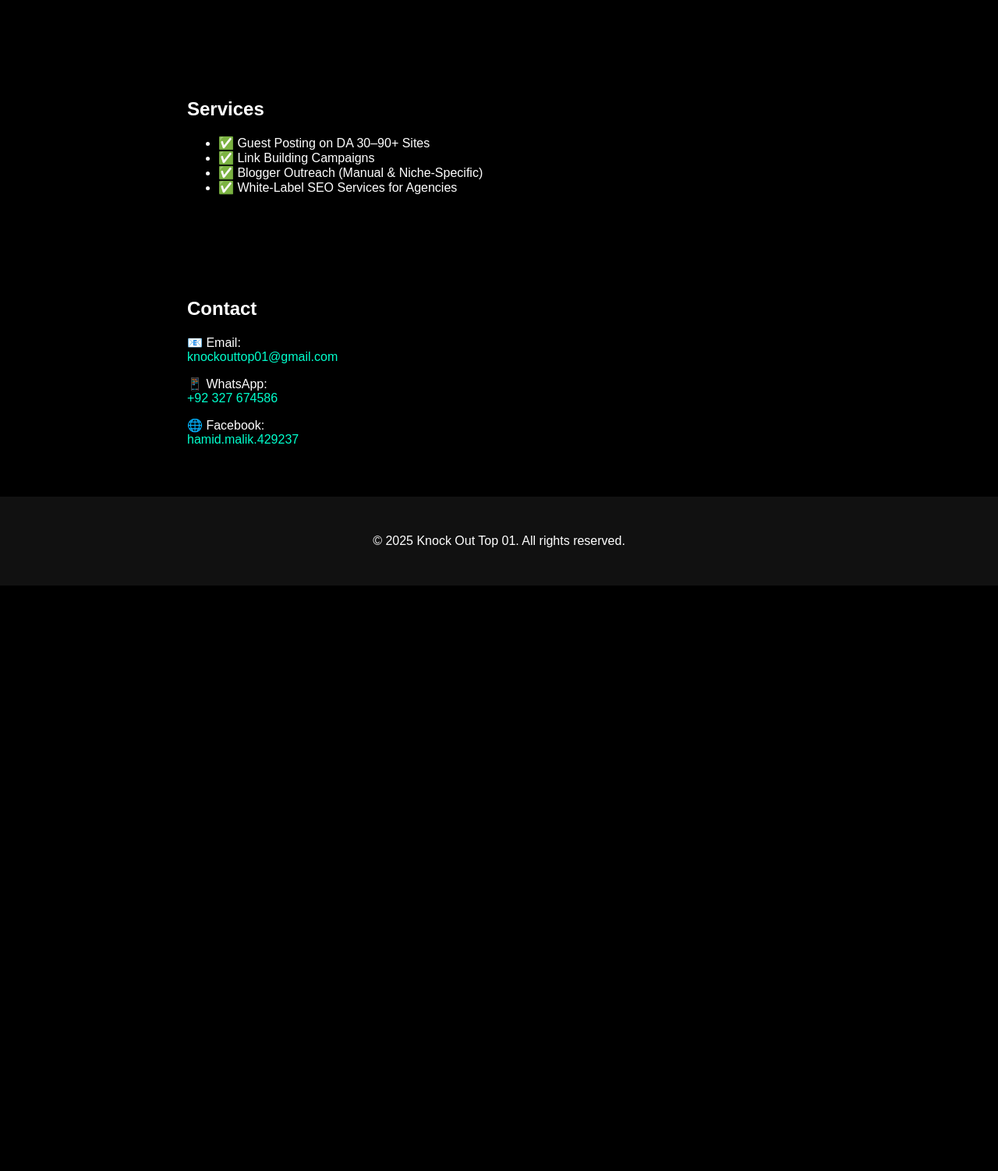
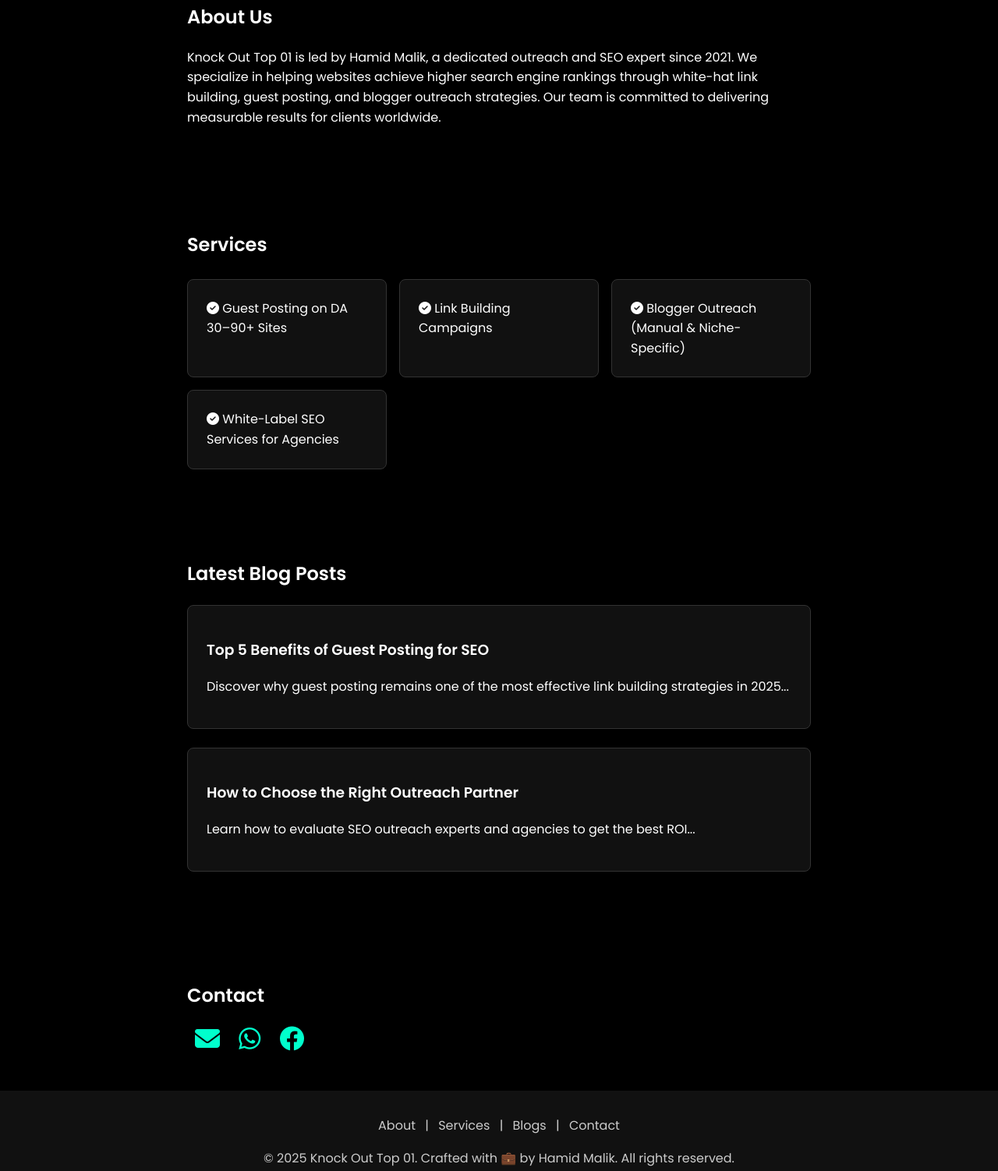
Before and after one commit to knockouttop01/knockouttop01, a plain HTML site: page index.html in a window 1280 px wide. Shown: the part 718-2220 px from the top of the page at 78% size. Before the commit the page ends 1469 px from the top, so only its background shows below. Drawn offline with Linux system fonts and the light colour scheme.

Commit message:
Add files via upload

```diff
--- a/index.html
+++ b/index.html
@@ -4,22 +4,42 @@
   <meta charset="UTF-8" />
   <meta name="viewport" content="width=device-width, initial-scale=1.0"/>
   <title>Knock Out Top 01 - Hamid Malik</title>
+
+  <!-- Google Fonts -->
+  <link href="https://fonts.googleapis.com/css2?family=Poppins:wght@400;600&display=swap" rel="stylesheet">
+  <!-- Font Awesome -->
+  <link rel="stylesheet" href="https://cdnjs.cloudflare.com/ajax/libs/font-awesome/6.4.0/css/all.min.css">
+
   <style>
+    html {
+      scroll-behavior: smooth;
+    }
     body {
       margin: 0;
-      font-family: Arial, sans-serif;
+      font-family: 'Poppins', sans-serif;
       background-color: #000;
       color: #fff;
+      line-height: 1.6;
     }
-    header, footer {
+    header {
       text-align: center;
       padding: 2em;
       background: #111;
+    }
+    .logo {
+      display: block;
+      max-width: 150px;
+      margin: 0 auto 1em;
     }
     nav a {
       margin: 0 1em;
       color: #fff;
       text-decoration: none;
+      font-weight: 500;
+    }
+    nav a:hover {
+      color: #00ffcc;
+      text-decoration: underline;
     }
     .hero {
       text-align: center;
@@ -29,17 +49,6 @@
       font-size: 3em;
       margin-bottom: 0.5em;
     }
-    .section {
-      padding: 3em 2em;
-      max-width: 800px;
-      margin: auto;
-    }
-    .contact a {
-      color: #00ffcc;
-      text-decoration: none;
-      display: block;
-      margin-bottom: 1em;
-    }
     button {
       background: #fff;
       color: #000;
@@ -48,17 +57,89 @@
       font-size: 1em;
       cursor: pointer;
       margin-top: 1em;
+      border-radius: 5px;
+    }
+    button:hover {
+      background: #00ffcc;
+      color: #000;
+      transition: 0.3s;
+    }
+    .section {
+      padding: 3em 2em;
+      max-width: 800px;
+      margin: auto;
+    }
+    .service-list {
+      display: grid;
+      grid-template-columns: repeat(auto-fit, minmax(250px, 1fr));
+      gap: 1em;
+      margin-top: 1.5em;
+    }
+    .service-item {
+      background: #111;
+      border: 1px solid #333;
+      padding: 1.5em;
+      border-radius: 8px;
+    }
+    .contact a {
+      color: #00ffcc;
+      text-decoration: none;
+      display: inline-block;
+      margin: 0 10px;
+    }
+    .contact i {
+      font-size: 2rem;
+      transition: transform 0.3s ease;
+    }
+    .contact i:hover {
+      transform: scale(1.2);
+      color: #fff;
+    }
+    .blog-entry {
+      background: #111;
+      padding: 1.5em;
+      border-radius: 8px;
+      margin-bottom: 1.5em;
+      border: 1px solid #333;
+    }
+    footer {
+      background: #111;
+      color: #ccc;
+      padding: 2em;
+      text-align: center;
+    }
+    .footer-links {
+      margin-bottom: 1em;
+    }
+    .footer-links a {
+      color: #ccc;
+      margin: 0 0.5em;
+      text-decoration: none;
+    }
+    .footer-links a:hover {
+      color: #00ffcc;
+    }
+    @media (max-width: 768px) {
+      .hero h1 {
+        font-size: 2em;
+      }
+      nav a {
+        display: block;
+        margin: 0.5em 0;
+      }
     }
   </style>
 </head>
 <body>
 
   <header>
+    <img src="your-logo.png" alt="Knock Out Top 01 Logo" class="logo" />
     <h1>Knock Out Top 01</h1>
     <p>By Hamid Malik – Guest Posting, Link Building & Outreach Expert</p>
     <nav>
       <a href="#about">About</a>
       <a href="#services">Services</a>
+      <a href="#blogs">Blogs</a>
       <a href="#contact">Contact</a>
     </nav>
   </header>
@@ -70,29 +151,53 @@
   </section>
 
   <section id="about" class="section">
-    <h2>About Me</h2>
-    <p>I'm Hamid Malik, an outreach and SEO expert since 2021. With years of hands-on experience in link building and guest posting, I help websites climb the ranks through high-quality, niche-relevant backlinks. I'm a verified publisher at Adsy and work with clients worldwide.</p>
+    <h2>About Us</h2>
+    <p>Knock Out Top 01 is led by Hamid Malik, a dedicated outreach and SEO expert since 2021. We specialize in helping websites achieve higher search engine rankings through white-hat link building, guest posting, and blogger outreach strategies. Our team is committed to delivering measurable results for clients worldwide.</p>
   </section>
 
   <section id="services" class="section">
     <h2>Services</h2>
-    <ul>
-      <li>✅ Guest Posting on DA 30–90+ Sites</li>
-      <li>✅ Link Building Campaigns</li>
-      <li>✅ Blogger Outreach (Manual & Niche-Specific)</li>
-      <li>✅ White-Label SEO Services for Agencies</li>
-    </ul>
+    <div class="service-list">
+      <div class="service-item"><i class="fas fa-check-circle"></i> Guest Posting on DA 30–90+ Sites</div>
+      <div class="service-item"><i class="fas fa-check-circle"></i> Link Building Campaigns</div>
+      <div class="service-item"><i class="fas fa-check-circle"></i> Blogger Outreach (Manual & Niche-Specific)</div>
+      <div class="service-item"><i class="fas fa-check-circle"></i> White-Label SEO Services for Agencies</div>
+    </div>
+  </section>
+
+  <section id="blogs" class="section">
+    <h2>Latest Blog Posts</h2>
+    <div class="blog-entry">
+      <h3>Top 5 Benefits of Guest Posting for SEO</h3>
+      <p>Discover why guest posting remains one of the most effective link building strategies in 2025...</p>
+    </div>
+    <div class="blog-entry">
+      <h3>How to Choose the Right Outreach Partner</h3>
+      <p>Learn how to evaluate SEO outreach experts and agencies to get the best ROI...</p>
+    </div>
   </section>
 
   <section id="contact" class="section contact">
     <h2>Contact</h2>
-    <p>📧 Email: <a href="mailto:knockouttop01@gmail.com">knockouttop01@gmail.com</a></p>
-    <p>📱 WhatsApp: <a href="https://wa.me/92327674586">+92 327 674586</a></p>
-    <p>🌐 Facebook: <a href="https://facebook.com/hamid.malik.429237">hamid.malik.429237</a></p>
+    <a href="mailto:knockouttop01@gmail.com" target="_blank" title="Email">
+      <i class="fas fa-envelope"></i>
+    </a>
+    <a href="https://wa.me/92327674586" target="_blank" title="WhatsApp">
+      <i class="fab fa-whatsapp"></i>
+    </a>
+    <a href="https://facebook.com/hamid.malik.429237" target="_blank" title="Facebook">
+      <i class="fab fa-facebook"></i>
+    </a>
   </section>
 
   <footer>
-    <p>&copy; 2025 Knock Out Top 01. All rights reserved.</p>
+    <div class="footer-links">
+      <a href="#about">About</a> |
+      <a href="#services">Services</a> |
+      <a href="#blogs">Blogs</a> |
+      <a href="#contact">Contact</a>
+    </div>
+    <p>© 2025 Knock Out Top 01. Crafted with 💼 by Hamid Malik. All rights reserved.</p>
   </footer>
 
 </body>
```
